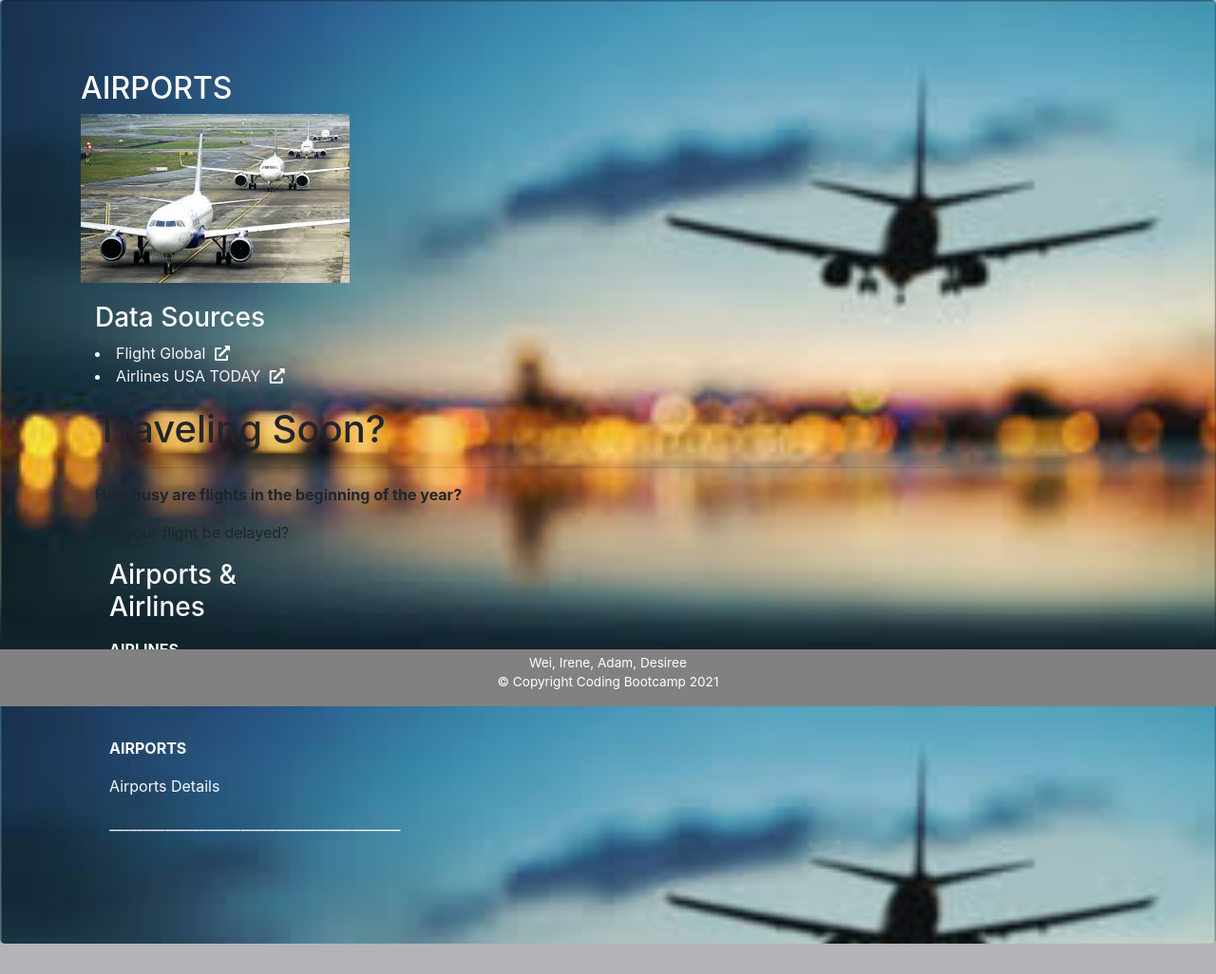
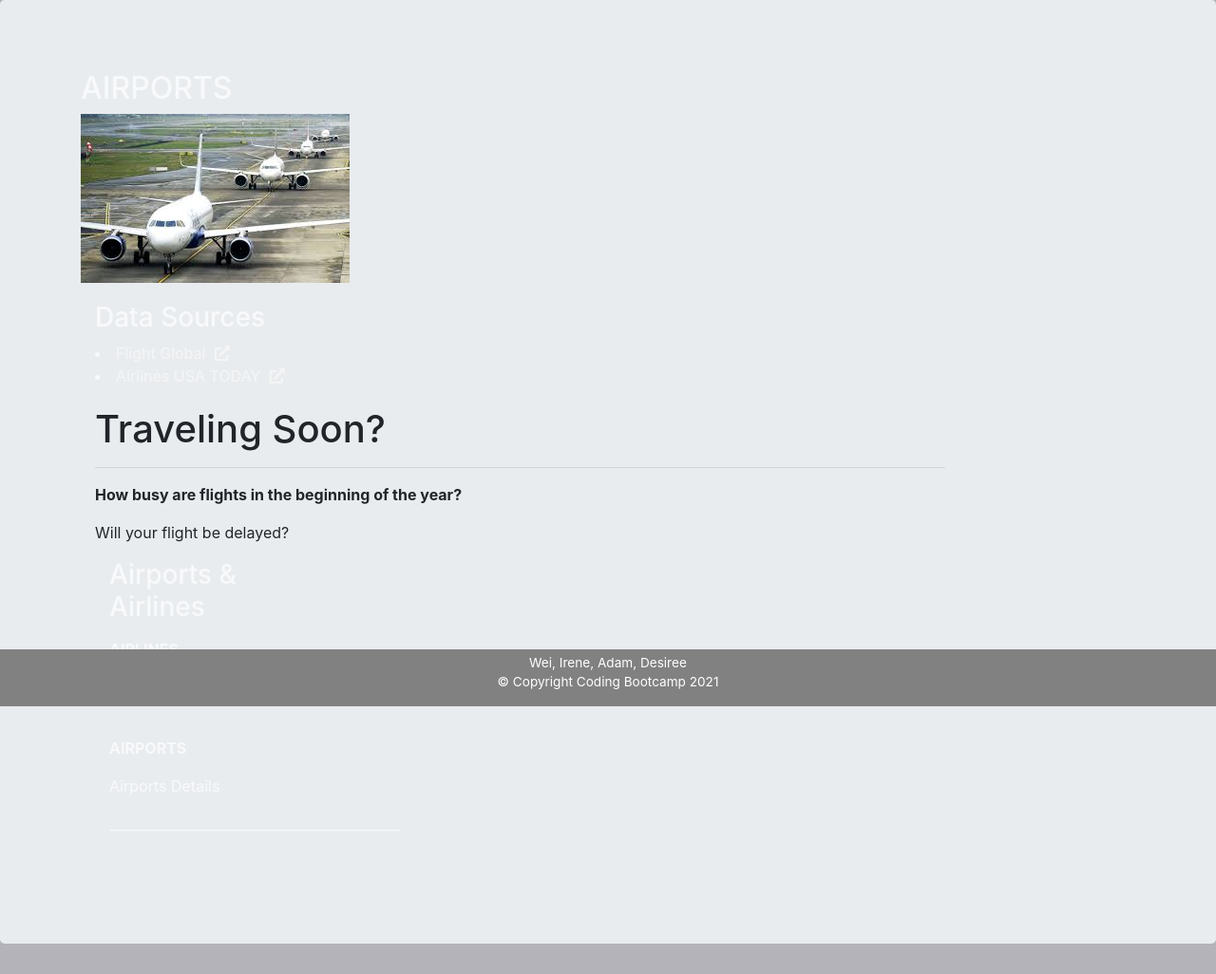
Before and after one commit to wzhu0815/Project2, a Flask app: page / in a window 1280 px wide. Shown: the part 56-1082 px from the top of the page at 95% size. Run offline with Flask 2, Linux system fonts and the light colour scheme; some libraries are stand-ins or nearby versions.

Commit message:
updated css style

```diff
--- a/static/css/style.css
+++ b/static/css/style.css
@@ -28,14 +28,14 @@ body{
 
 
   .big-banner{
-    background-image: url(/images/backgroundair.jpg);
+    background-image: url ("../images/background.jpg");
     background-size: 100%;
   }
-
+/*
   .big-banner1{
     background-image: url(/images/sky1.jpg);
     background-size: 100%;
-  }
+  } */
   .content-wrapper {
     padding-bottom: 50px;
   }
```
